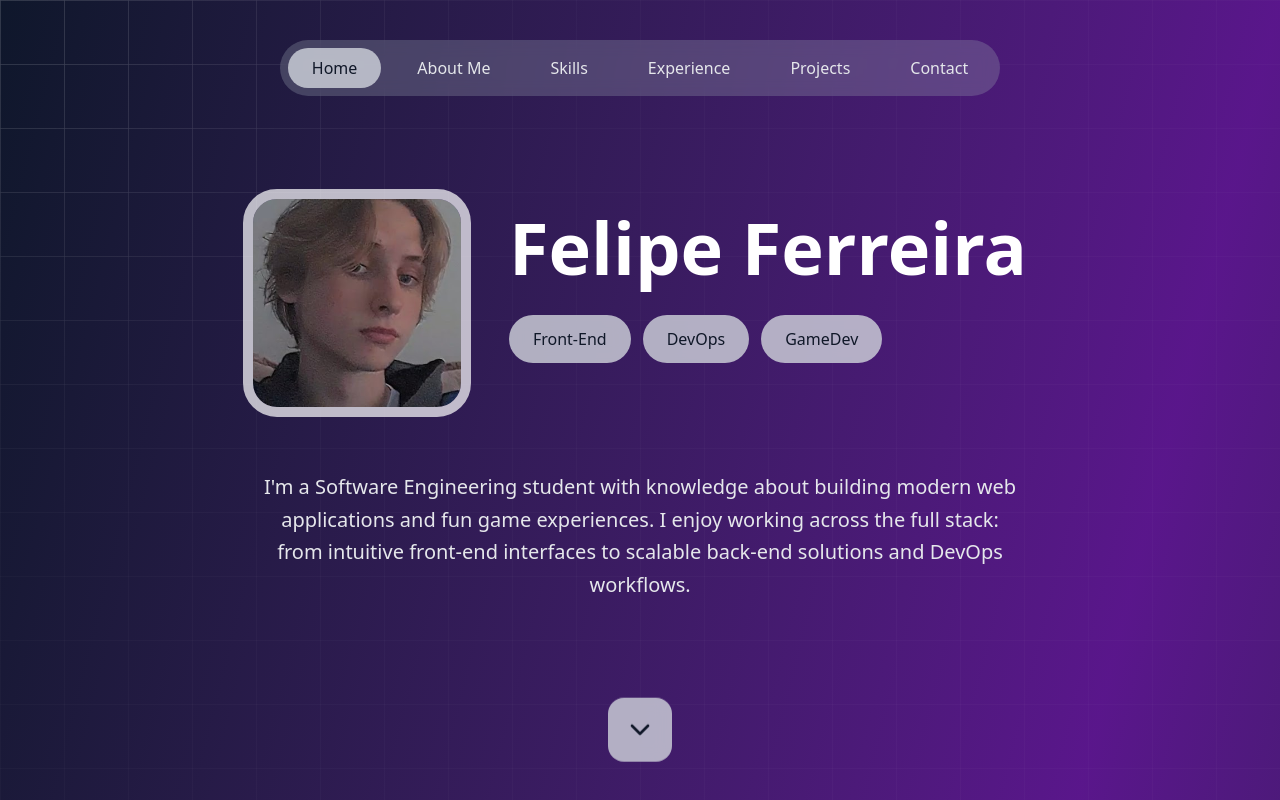
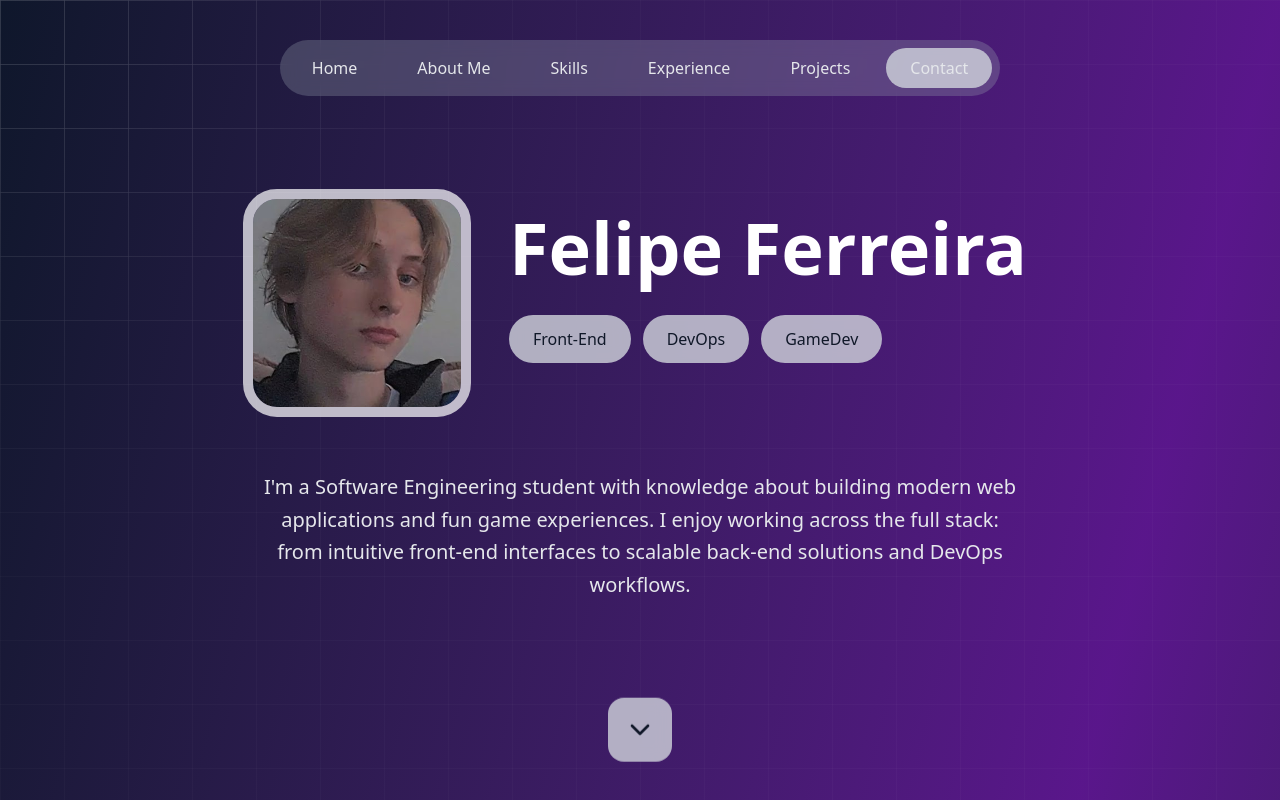
Before and after one commit to felipe-rf/portfolio, a React (Vite) app: page / in a window 1280 px wide. Shown: the top 800 px of the page. Built offline with nearby package versions, Linux system fonts and the light colour scheme.

Commit message:
updated navbar animation

```diff
--- a/src/components/Hero.tsx
+++ b/src/components/Hero.tsx
@@ -1,4 +1,4 @@
-import { ChevronDown, X } from "lucide-react";
+import { ChevronDown } from "lucide-react";
 import { motion } from "framer-motion";
 
 export default function Hero() {
@@ -50,6 +50,10 @@ export default function Hero() {
             <motion.div
               className="shrink-0 order-1 md:order-0"
               variants={imageVariants}
+              whileHover={{
+                scale: 1.05,
+                transition: { duration: 0.1 },
+              }}
             >
               <div className="w-40 h-40 md:w-52 md:h-52 rounded-3xl outline-10 outline-white/70 bg-gray-300/80 backdrop-blur-sm overflow-hidden">
                 <img
@@ -75,15 +79,33 @@ export default function Hero() {
                 className="flex flex-wrap gap-2 md:gap-3 justify-center mb-6 md:mb-8"
                 variants={itemVariants}
               >
-                <div className="px-4 py-2 md:px-6 md:py-3 bg-gray-300/80 backdrop-blur-sm rounded-full text-gray-900 font-medium text-sm md:text-base">
+                <motion.div
+                  whileHover={{
+                    scale: 1.05,
+                    transition: { duration: 0.1 },
+                  }}
+                  className="px-4 py-2 md:px-6 md:py-3 bg-gray-300/80 backdrop-blur-sm rounded-full text-gray-900 font-medium text-sm md:text-base"
+                >
                   Front-End
-                </div>
-                <div className="px-4 py-2 md:px-6 md:py-3 bg-gray-300/80 backdrop-blur-sm rounded-full text-gray-900 font-medium text-sm md:text-base">
+                </motion.div>
+                <motion.div
+                  whileHover={{
+                    scale: 1.05,
+                    transition: { duration: 0.1 },
+                  }}
+                  className="px-4 py-2 md:px-6 md:py-3 bg-gray-300/80 backdrop-blur-sm rounded-full text-gray-900 font-medium text-sm md:text-base"
+                >
                   DevOps
-                </div>
-                <div className="px-4 py-2 md:px-6 md:py-3 bg-gray-300/80 backdrop-blur-sm rounded-full text-gray-900 font-medium text-sm md:text-base">
+                </motion.div>
+                <motion.div
+                  whileHover={{
+                    scale: 1.05,
+                    transition: { duration: 0.1 },
+                  }}
+                  className="px-4 py-2 md:px-6 md:py-3 bg-gray-300/80 backdrop-blur-sm rounded-full text-gray-900 font-medium text-sm md:text-base"
+                >
                   GameDev
-                </div>
+                </motion.div>
               </motion.div>
             </motion.div>
           </div>
--- a/src/components/Navbar.tsx
+++ b/src/components/Navbar.tsx
@@ -1,9 +1,8 @@
-import { useState, useEffect, useRef } from "react";
+import { useState, useEffect, useCallback } from "react";
+import { motion } from "framer-motion";
 
 export default function Navbar() {
   const [activeSection, setActiveSection] = useState("home");
-  const [indicatorStyle, setIndicatorStyle] = useState({});
-  const navRef = useRef<HTMLDivElement>(null);
 
   const sections = [
     { id: "home", label: "Home" },
@@ -14,15 +13,13 @@ export default function Navbar() {
     { id: "contact", label: "Contact" },
   ];
 
-  useEffect(() => {
-    const handleScroll = () => {
-      const scrollPosition = window.scrollY + 100; // Offset for better detection
+  const handleScroll = useCallback(() => {
+    const scrollPosition = window.scrollY + 100;
     const windowHeight = window.innerHeight;
     const documentHeight = document.documentElement.scrollHeight;
 
     // Check if we're at the bottom of the page
     if (scrollPosition + windowHeight >= documentHeight - 50) {
-        // If we're near the bottom, activate the last section (contact)
       setActiveSection("contact");
       return;
     }
@@ -35,67 +32,28 @@ export default function Navbar() {
         break;
       }
     }
-    };
-
-    window.addEventListener("scroll", handleScroll);
-    handleScroll(); // Call once to set initial state
-
-    return () => window.removeEventListener("scroll", handleScroll);
   }, [sections]);
 
   useEffect(() => {
-    // Update indicator position when active section changes
-    const updateIndicatorPosition = () => {
-      if (navRef.current) {
-        const activeIndex = sections.findIndex((s) => s.id === activeSection);
-        const navLinks = navRef.current.querySelectorAll("button");
+    let ticking = false;
 
-        if (navLinks[activeIndex]) {
-          const activeLink = navLinks[activeIndex] as HTMLElement;
-          const containerRect = navRef.current.getBoundingClientRect();
-          const linkRect = activeLink.getBoundingClientRect();
-
-          setIndicatorStyle({
-            left: linkRect.left - containerRect.left,
-            width: linkRect.width,
-            height: linkRect.height,
-            top: linkRect.top - containerRect.top,
+    const throttledScrollHandler = () => {
+      if (!ticking) {
+        requestAnimationFrame(() => {
+          handleScroll();
+          ticking = false;
         });
-        }
+        ticking = true;
       }
     };
 
-    // Small delay to ensure DOM is ready
-    const timeoutId = setTimeout(updateIndicatorPosition, 100);
+    window.addEventListener("scroll", throttledScrollHandler, {
+      passive: true,
+    });
+    handleScroll(); // Call once to set initial state
 
-    return () => clearTimeout(timeoutId);
-  }, [activeSection, sections]);
-
-  // Handle window resize to recalculate position
-  useEffect(() => {
-    const handleResize = () => {
-      if (navRef.current) {
-        const activeIndex = sections.findIndex((s) => s.id === activeSection);
-        const navLinks = navRef.current.querySelectorAll("button");
-
-        if (navLinks[activeIndex]) {
-          const activeLink = navLinks[activeIndex] as HTMLElement;
-          const containerRect = navRef.current.getBoundingClientRect();
-          const linkRect = activeLink.getBoundingClientRect();
-
-          setIndicatorStyle({
-            left: linkRect.left - containerRect.left,
-            width: linkRect.width,
-            height: linkRect.height,
-            top: linkRect.top - containerRect.top,
-          });
-        }
-      }
-    };
-
-    window.addEventListener("resize", handleResize);
-    return () => window.removeEventListener("resize", handleResize);
-  }, [activeSection, sections]);
+    return () => window.removeEventListener("scroll", throttledScrollHandler);
+  }, [handleScroll]);
   const smoothScrollTo = (sectionId: string) => {
     const element = document.getElementById(sectionId);
     if (element) {
@@ -107,33 +65,51 @@ export default function Navbar() {
   };
 
   return (
-    <nav className="fixed top-0 left-0 right-0 z-50 pt-10 pb-4 px-6 hidden md:block">
+    <motion.nav
+      className="fixed top-0 left-0 right-0 z-50 pt-10 pb-4 px-6 hidden md:block"
+      initial={{ y: -100, opacity: 0 }}
+      animate={{ y: 0, opacity: 1 }}
+      transition={{ duration: 0.3, ease: "easeOut" }}
+    >
       <div className="max-w-6xl mx-auto flex justify-center">
-        <div
-          ref={navRef}
+        <motion.div
           className="flex gap-3 bg-gray-400/30 backdrop-blur-sm rounded-full p-2 relative"
+          initial={{ scale: 0.9, opacity: 0 }}
+          animate={{ scale: 1, opacity: 1 }}
+          transition={{ duration: 0.3, delay: 0.1, ease: "easeOut" }}
         >
           {sections.map((section) => (
-            <button
+            <motion.button
               key={section.id}
               onClick={() => smoothScrollTo(section.id)}
-              className={`px-6 py-2 rounded-full font-medium transition-all duration-300 relative z-10 ${
-                activeSection === section.id
-                  ? "text-gray-900"
-                  : "text-gray-200 hover:text-white"
-              }`}
+              className="px-6 py-2 rounded-full font-medium relative z-10 text-gray-200"
+              initial={false}
+              whileHover={{
+                color: "#ffffff",
+                transition: { duration: 0.15 },
+              }}
+              whileTap={{ scale: 0.95 }}
             >
               {section.label}
-            </button>
+
+              {/* Optimized indicator with better spring physics */}
+              {activeSection === section.id && (
+                <motion.div
+                  className="absolute inset-0 bg-gray-300/80 rounded-full -z-10"
+                  layoutId="navbar-indicator"
+                  initial={false}
+                  transition={{
+                    type: "spring",
+                    stiffness: 500,
+                    damping: 35,
+                    mass: 0.8,
+                  }}
+                />
+              )}
+            </motion.button>
           ))}
-
-          {/* Animated background indicator */}
-          <div
-            className="absolute bg-gray-300/80 rounded-full transition-all duration-300 ease-out"
-            style={indicatorStyle}
-          />
+        </motion.div>
       </div>
-      </div>
-    </nav>
+    </motion.nav>
   );
 }
```
Lines whose indentation alone changed are shown as unchanged.
